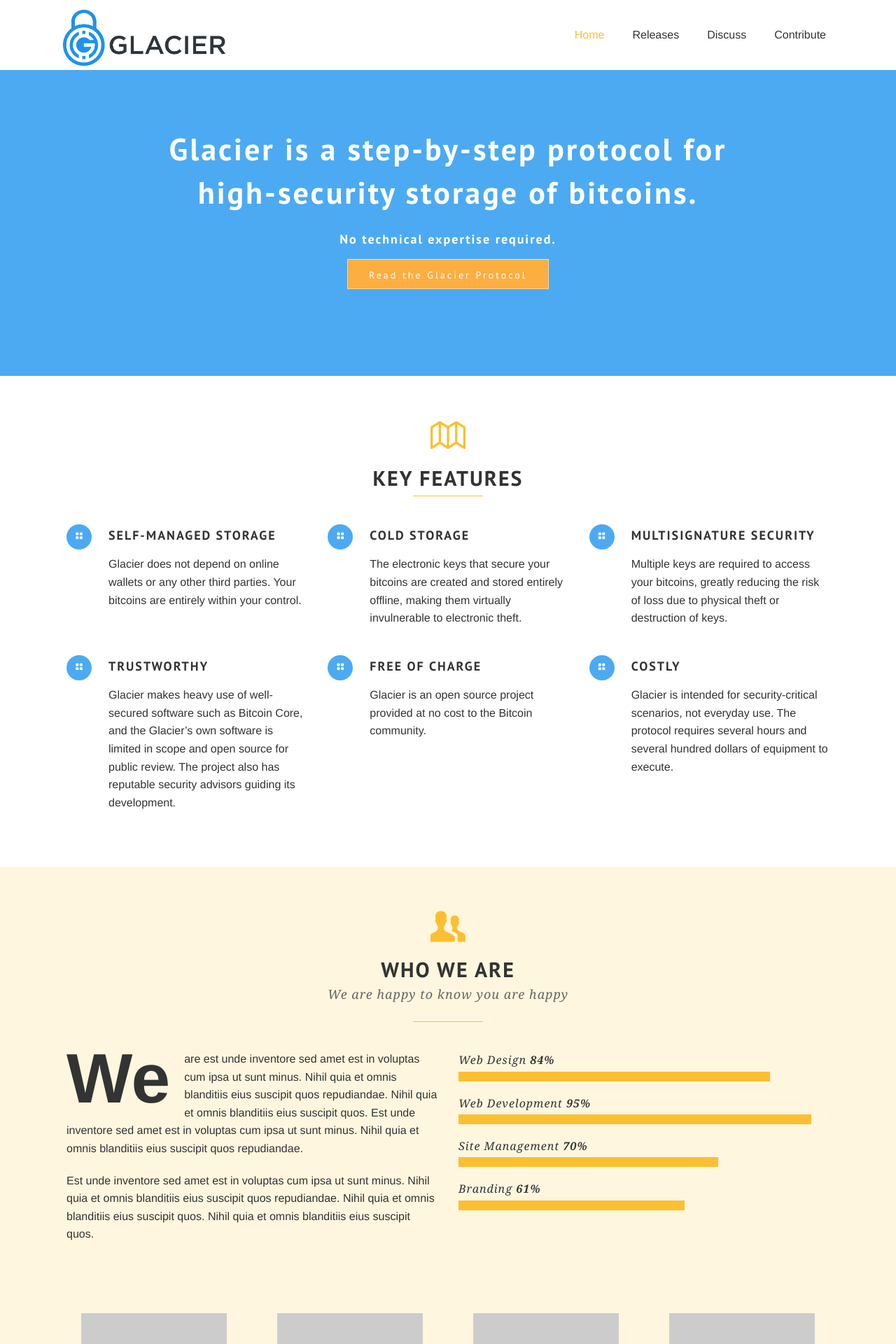
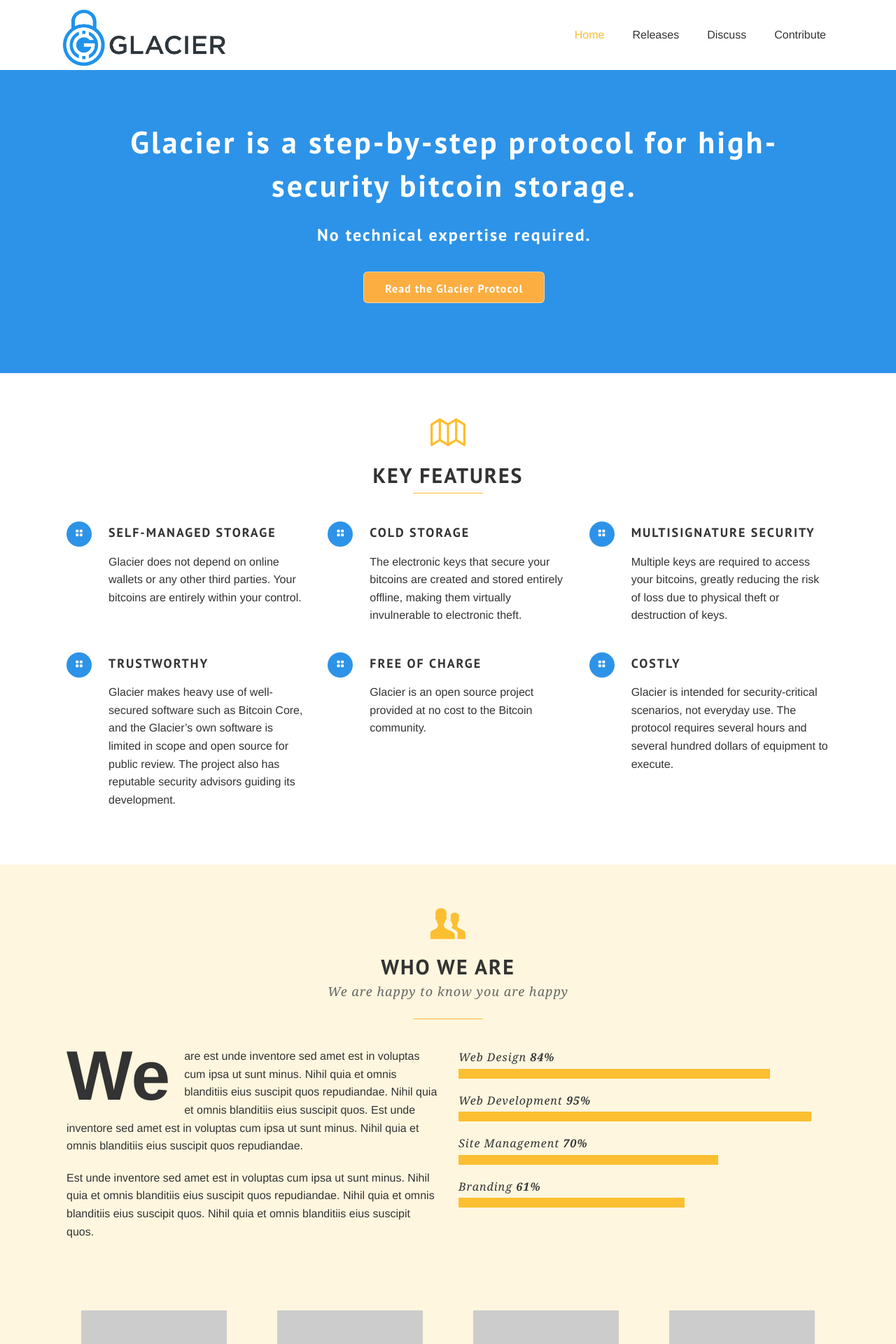
Before and after one commit to GlacierProtocol/glacierprotocol.github.io, a Jekyll site: the page built from index.html, in a window 1280 px wide. Shown: the top 1920 px of the page at 70% size. Built offline with Jekyll 4.4.1, drawn with Linux system fonts in a browser that asks for light colours; some web fonts are replaced.

Commit message:
cosmetic improvements to banner

```diff
--- a/css/style.css
+++ b/css/style.css
@@ -16,7 +16,7 @@
 }
 
 #glacier-banner {
-  background: #4caaf2;
+  background: rgb(45,147,232);
 }
 
 .feature-heading {
@@ -42,6 +42,10 @@
 
 .dark-blue {
   background: #3d5766;
+}
+
+.glacier-blue {
+	background: rgb(45,147,232);
 }
 
 .light-yellow {
@@ -73,8 +77,8 @@
 }
 
 .button {
-  letter-spacing: 3px;
-  font-size: 14px;
+  letter-spacing: 1px;
+  font-size: 16px;
   padding: 13px 30px 10px;
   background-color: #fcae41;
 }
@@ -92,6 +96,7 @@
 
 .button.boxed {
   border: 1px solid rgba(255, 255, 255, 0.5);
+  border-radius: 6px;
   color: white;
 }
 .button.boxed:hover {
@@ -178,7 +183,7 @@
 /*icon-text */
 .icon-text i {
   color: white;
-  background: #4caaf2;
+  background: rgb(45,147,232);
   -webkit-border-radius: 18px;
   -moz-border-radius: 18px;
   -ms-border-radius: 18px;
--- a/index.html
+++ b/index.html
@@ -106,22 +106,19 @@
 ---
 
 
-<div class="orbit-container">
-  <ul id="glacier-banner" class="orbit-slides-container slide" style="height: 437px;">
-      <li class="active">
-        <!-- <img src="{{site.url}}/images/slide-5.jpg" /> -->
+<div class="full glacier-blue">
+	<ul id="glacier-banner" class="orbit-slides-container slide">
         <div class='orbit-caption caption-center'>
           <div class='row'>
             <div class='large-12 columns right'>
-              <h2>Glacier is a step-by-step protocol for <br />
-                high-security storage of bitcoins.
+              <h2>Glacier is a step-by-step protocol for high-security bitcoin storage.
               </h2>
-              <h3>No technical expertise required.</h3>
-              <a class='button boxed' href="releases/Glacier\ Design\ Document\ v0.1\ Alpha.pdf">Read the Glacier Protocol</a>
+              <h3 style="font-size: 1.5em;">No technical expertise required.</h3>
+              <div class='spacing'></div>
+			  <a class='button boxed' href="{{site.url}}/releases/Glacier\ Protocol\ Document\ v0.1\ Alpha.pdf"><strong>Read the Glacier Protocol</strong></a>
             </div>
           </div>
         </div>
-      </li>
   </ul>
 </div>
 
```
